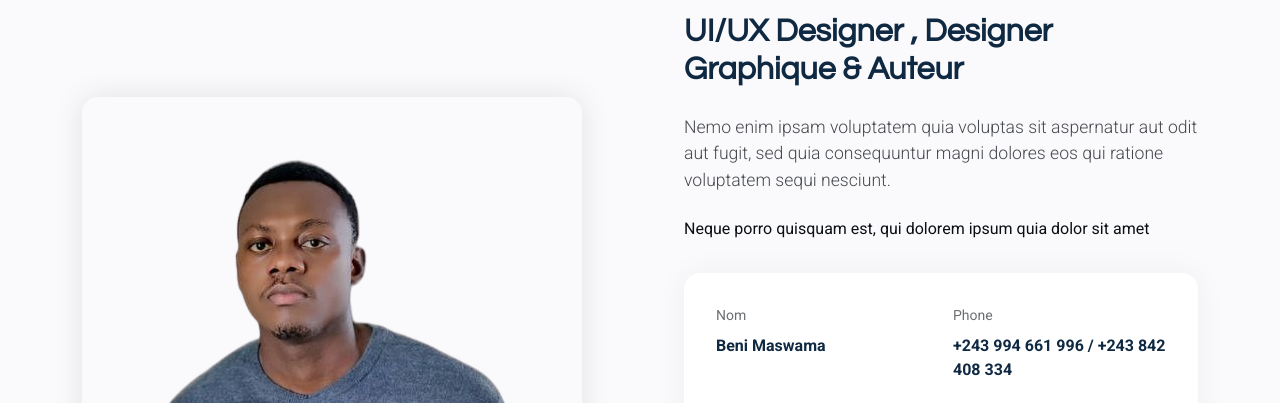
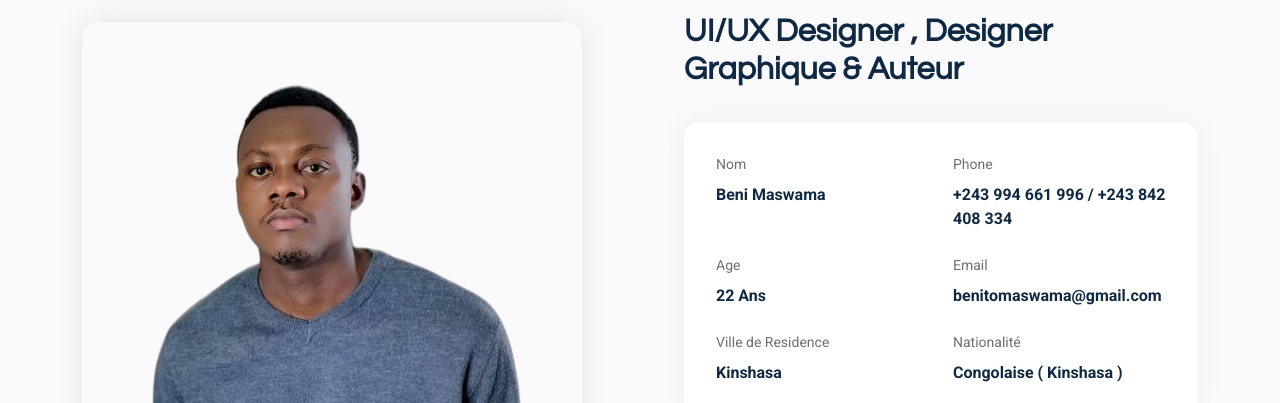
Before and after one commit to benmaswama/Beni_Maswama_officiel, a plain HTML site: page index.html in a window 1280 px wide. Shown: the part 1297-1700 px from the top of the page. Drawn offline with Linux system fonts and the light colour scheme; animation ran at ten frames a second; files whose address does not match are found by name.

Commit message:
Update index.html

```diff
--- a/index.html
+++ b/index.html
@@ -134,10 +134,6 @@
               <span class="subtitle">A propos de moi</span>
 
               <h2>UI/UX Designer , Designer Graphique &amp; Auteur</h2>
-
-              <p class="lead mb-4">Nemo enim ipsam voluptatem quia voluptas sit aspernatur aut odit aut fugit, sed quia consequuntur magni dolores eos qui ratione voluptatem sequi nesciunt.</p>
-
-              <p class="mb-4">Neque porro quisquam est, qui dolorem ipsum quia dolor sit amet</p>
 
               <div class="personal-info">
                 <div class="row g-4">
```
